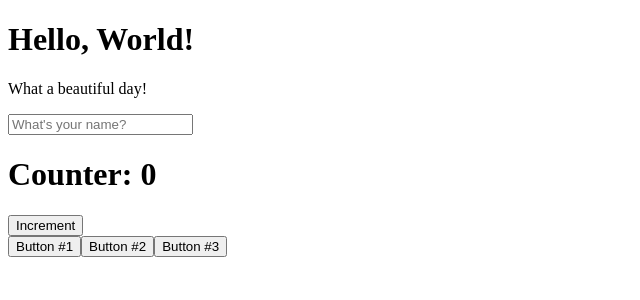
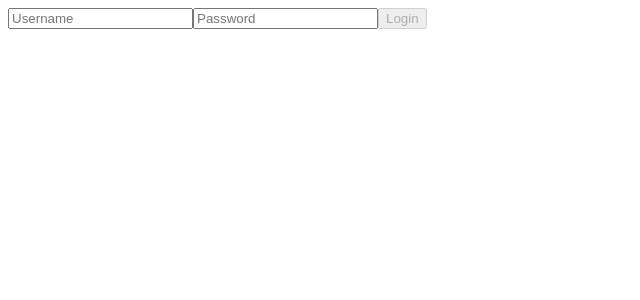
Before and after one commit to MonicaMolini/Develhope-React, a React (Create React App) app: page / in a window 1280 px wide. Shown: the top 300 px of the page, without its empty margins (0-640 px from the left). Built offline with nearby package versions, Linux system fonts and the light colour scheme.

Commit message:
exercise form-2

```diff
--- a/src/components/App.js
+++ b/src/components/App.js
@@ -1,17 +1,12 @@
 import React, { Component } from "react";
-import ClickCounter from "./ClickCounter";
-import Hello from "./Hello";
-import ClickTracker from "./ClickTracker";
-import InteractiveWelcome from "./InteractiveWelcome";
+import { Login } from "./Login";
 
 export default class App extends Component {
   render() {
     return (
       <div>
-        <Hello />
-        <InteractiveWelcome />
-        <ClickCounter />
-        <ClickTracker />
+        <Login onLog={this.onlogin}></Login>
+
       </div>
     );
   }
--- /dev/null
+++ b/src/components/Login.js
@@ -0,0 +1,29 @@
+import React from "react";
+
+export class Login extends React.Component{
+    state = {
+        username : "",
+        password: ""
+    }
+
+    handleChange = (event) =>{
+        const name = event.target.name;
+        this.setState({
+            [name]: event.target.value,
+        })
+    }
+
+    handleButton = ()=> {
+        this.props.onLog(this.state)
+    }
+
+    render(){
+        return (
+            <div>
+                <input name="username" onChange={this.handleChange} placeholder="Username"></input>
+                <input name="password" type="password" onChange={this.handleChange} placeholder="Password"></input>
+                <button onClick={this.handleButton} disabled = {!this.state.username || !this.state.password}>Login</button>
+            </div>
+        )
+    }
+}
```
